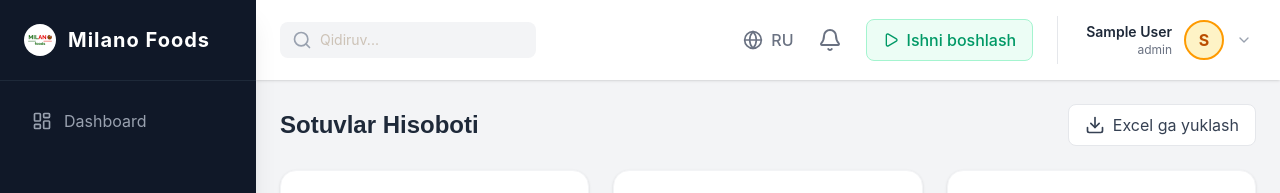
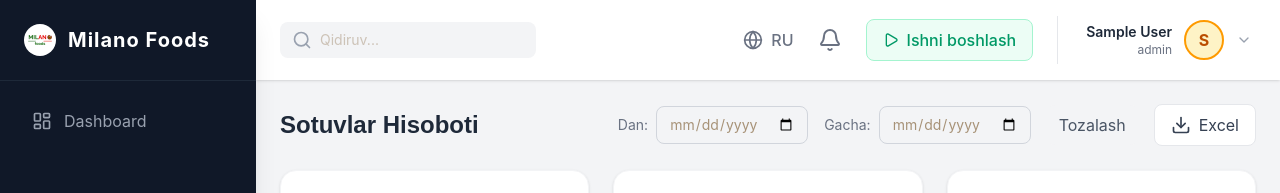
Before and after one commit to Ruslan-Xusenov/milano-kafe, a React (Vite) app: page /admin/reports in a window 1280 px wide. Shown: the top 193 px of the page. Built offline with nearby package versions, Linux system fonts and the light colour scheme; no server answers; sample sign-in values are in the browser's storage.

Commit message:
Add date filter to Reports

```diff
--- a/src/components/Reports.jsx
+++ b/src/components/Reports.jsx
@@ -5,6 +5,8 @@ import { BarChart3, TrendingUp, Calendar, DollarSign, Download, CreditCard, Smar
 const Reports = () => {
   const [orders, setOrders] = useState([]);
   const [loading, setLoading] = useState(true);
+  const [startDate, setStartDate] = useState('');
+  const [endDate, setEndDate] = useState('');
 
   useEffect(() => {
     const fetchOrders = async () => {
@@ -19,7 +21,21 @@ const Reports = () => {
 
   if (loading) return <div>Yuklanmoqda...</div>;
 
-  const completedOrders = orders.filter(o => o.status === 'completed' || o.payment_method === 'sovga' || o.status === "Sovg'a yuborildi");
+  const allCompletedOrders = orders.filter(o => o.status === 'completed' || o.payment_method === 'sovga' || o.status === "Sovg'a yuborildi");
+  const completedOrders = allCompletedOrders.filter(o => {
+    const orderDate = new Date(o.created_at);
+    if (startDate) {
+      const start = new Date(startDate);
+      start.setHours(0, 0, 0, 0);
+      if (orderDate < start) return false;
+    }
+    if (endDate) {
+      const end = new Date(endDate);
+      end.setHours(23, 59, 59, 999);
+      if (orderDate > end) return false;
+    }
+    return true;
+  });
 
   // Sovg'alarni va pullik buyurtmalarni ajratish
   const isGift = (o) => o.payment_method === 'sovga' || o.status === "Sovg'a yuborildi";
@@ -65,11 +81,38 @@ const Reports = () => {
 
   return (
     <div className="max-w-7xl mx-auto space-y-6">
-      <div className="flex justify-between items-center">
+      <div className="flex flex-col md:flex-row md:justify-between md:items-center gap-4">
         <h1 className="text-2xl font-bold text-gray-800">Sotuvlar Hisoboti</h1>
-        <button className="flex items-center gap-2 bg-white border border-gray-200 text-gray-700 px-4 py-2 rounded-lg hover:bg-gray-50">
-          <Download className="w-5 h-5" /> Excel ga yuklash
-        </button>
+        <div className="flex flex-wrap items-center gap-4">
+          <div className="flex items-center gap-2">
+            <span className="text-sm text-gray-500">Dan:</span>
+            <input
+              type="date"
+              className="border border-gray-300 rounded-lg px-3 py-2 text-sm focus:outline-none focus:border-blue-500"
+              value={startDate}
+              onChange={(e) => setStartDate(e.target.value)}
+            />
+          </div>
+          <div className="flex items-center gap-2">
+            <span className="text-sm text-gray-500">Gacha:</span>
+            <input
+              type="date"
+              className="border border-gray-300 rounded-lg px-3 py-2 text-sm focus:outline-none focus:border-blue-500"
+              value={endDate}
+              onChange={(e) => setEndDate(e.target.value)}
+            />
+          </div>
+          <button
+            className="flex items-center gap-2 bg-gray-100 text-gray-600 px-3 py-2 rounded-lg hover:bg-gray-200"
+            onClick={() => { setStartDate(''); setEndDate(''); }}
+            title="Tozalash"
+          >
+            Tozalash
+          </button>
+          <button className="flex items-center gap-2 bg-white border border-gray-200 text-gray-700 px-4 py-2 rounded-lg hover:bg-gray-50">
+            <Download className="w-5 h-5" /> Excel
+          </button>
+        </div>
       </div>
 
       <div className="grid grid-cols-1 md:grid-cols-3 gap-6">
```
